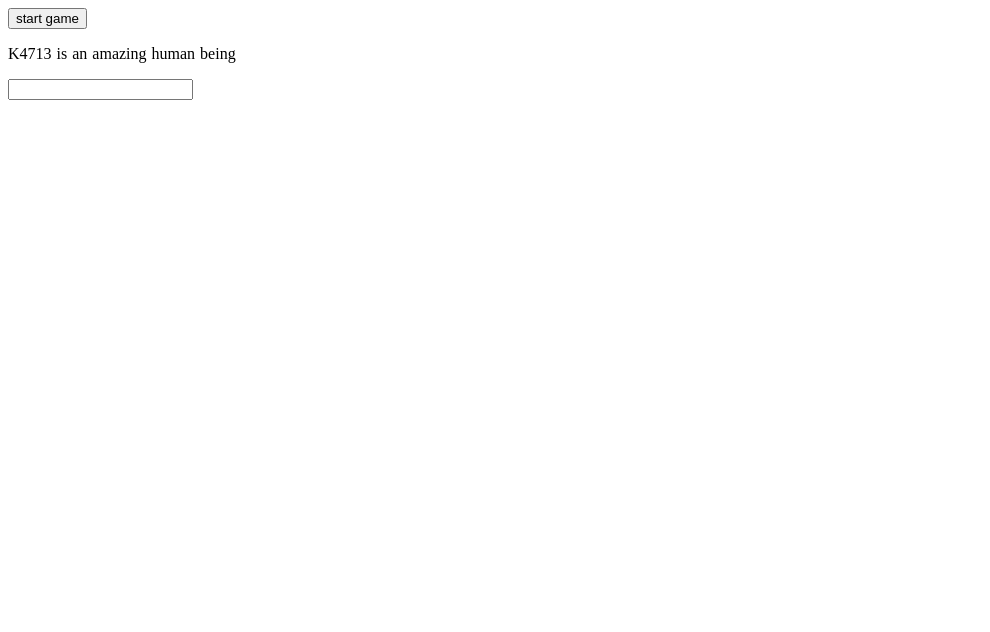
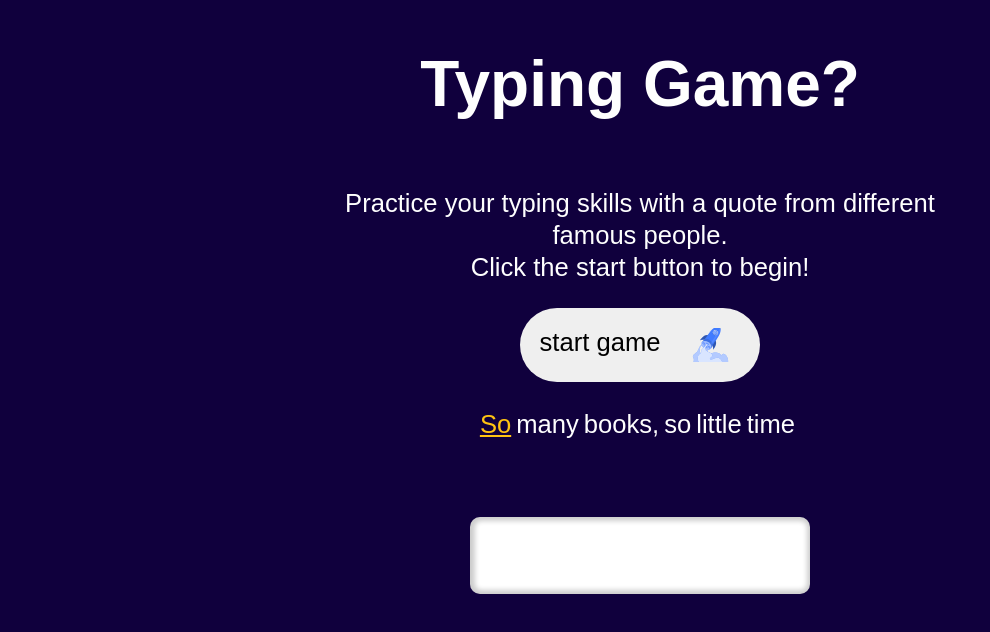
Before and after one commit to goretti16kate/typing_game, a plain HTML site: page index.html in a window 1280 px wide. Both pictures are taken after a click on the button "start game". Shown: the whole page, without its empty margins (0-990 px from the left). Drawn offline with Linux system fonts and the light colour scheme.

Commit message:
after class 2 of the game

```diff
--- a/index.html
+++ b/index.html
@@ -9,8 +9,17 @@
     <script src="./script.js" defer></script>
 </head>
 <body>
-    <button type="button" id="start" class="button">start game</button>
-    <p id="quote"></p>
-    <input type="text" id="typed-value">
+    <main>
+        <h1>Typing Game?</h1>
+        <p>Practice your typing skills with a quote from
+            different famous people. <br> Click the start button to begin!
+        </p>
+        <button type="button" id="start" class="button">
+            start game <i class="rocket"></i>
+        </button>
+        <p id="quote"></p>
+        <p id="message"></p>
+        <input type="text" id="typed-value">
+    </main>
 </body>
 </html>
--- a/script.js
+++ b/script.js
@@ -1,32 +1,46 @@
 const quote = document.getElementById('quote');
 const input = document.getElementById('typed-value');
 const start = document.getElementById('start');
+const message = document.getElementById('message');
+const quotes = [
+   'Be yourself; everyone else is already taken.',
+   'Im selfish, impatient and a little insecure. I make mistakes, I am out of control and at times hard to handle. But if you cant handle me at my worst, then you sure as hell dont deserve me at my best.',
+   'Two things are infinite: the universe and human stupidity; and I am not sure about the universe.',
+   'So many books, so little time',
+   'A room without books is like a body without a soul.',
+   'Be who you are and say what you feel, because those who mind do not matter, and those who matter do not mind.'
+]
 
 let wordQueue;
 let highlightPosition;
+let startTime;
 
 function startGame() {
    console.log("Game started!");
+   // get random quote index and set it
+   const quoteIndex = Math.floor(Math.random() * quotes.length);
+   const quoteText = quotes[quoteIndex];
 
-   let quoteText = "K4713 is an amazing human being";
    wordQueue = quoteText.split(' ');
    quote.innerHTML = wordQueue.map(word => (`<span>${word}</span>`)).join('');
 
    highlightPosition = 0;
    quote.childNodes[highlightPosition].className = 'highlight';
+   startTime = new Date().getTime();
+   console.log(startTime)
 
-   // quote.childNodes[highlightPosition].className = "";
-   // highlightPosition++;
-   // quote.childNodes[highlightPosition].className = 'highlight';
-   // // wordQueue = "Katie";
-   // quote.innerHTML = `<span>${wordQueue}</span>`;
+   document.body.className = "";
+   start.className = "started";
+   message.innerHTML = "";
+   setTimeout(() => {start.className ="button";}, 2000)
+
 }
 start.addEventListener('click', startGame);
 
 function checkInput() {
    // debugger;
    //  console.log("Checking", input.value);
-    const currentWord = wordQueue[0];
+    const currentWord = wordQueue[0].replaceAll(".", "").replaceAll(",", "");
     const typedValue = input.value.trim();
     if (currentWord !== typedValue){
       input.className = currentWord.startsWith(typedValue) ? "" : "error";
@@ -36,9 +50,21 @@ function checkInput() {
     input.value = ""; //empty textbox
 
     quote.childNodes[highlightPosition].className = "";
+    if (wordQueue.length === 0) {
+      gameOver();
+      return;
+    }
     highlightPosition++;
     quote.childNodes[highlightPosition].className = 'highlight';
 
  }
 
 input.addEventListener('input', checkInput);
+
+function gameOver(){
+   console.log("Game over");
+   const elapsedTime = new Date().getTime() - startTime;
+   document.body.className = "winner";
+   message.innerHTML = `<span class="congrats">Congratulations!</span><br>
+   <p class="time">You finished in ${elapsedTime / 1000} seconds </p>`;
+}
--- a/style.css
+++ b/style.css
@@ -1,8 +1,144 @@
-.error{
+.error {
     background-color: pink;
 }
+
 span::after {
     content: "";
     display: inline-block;
     width: 5px;
 }
+
+.highlight {
+    color: #ffc312;
+    text-decoration: underline;
+}
+
+.winner {
+    background-image: url(https://acegif.com/wp-content/uploads/gif/confetti-31.gif);
+}
+
+.rocket {
+    display: block;
+    width: 60px;
+    height: 34px;
+    margin-left: 20px;
+    background: url(./img/To\ the\ stars-rafiki.svg) right center no-repeat;
+    background-size: 60px;
+}
+.time {
+    color: black;
+    font-size: 17px;
+}
+
+.started {
+    /* animation: shake 0.5s; */
+    animation: zoomOutRight 0.5s;
+}
+@keyframes shake {
+    0% {
+        transform: translate(1px, 1px) rotate(0deg);
+    }
+
+    10% {
+        transform: translate(-1px, -2px) rotate(-1deg);
+    }
+
+    20% {
+        transform: translate(-3px, 0px) rotate(1deg);
+    }
+
+    30% {
+        transform: translate(3px, 2px) rotate(0deg);
+    }
+
+    40% {
+        transform: translate(1px, -1px) rotate(1deg);
+    }
+
+    50% {
+        transform: translate(-1px, 2px) rotate(-1deg);
+    }
+
+    60% {
+        transform: translate(-3px, 1px) rotate(0deg);
+    }
+
+    70% {
+        transform: translate(3px, 1px) rotate(-1deg);
+    }
+
+    80% {
+        transform: translate(-1px, -1px) rotate(1deg);
+    }
+
+    90% {
+        transform: translate(1px, 2px) rotate(0deg);
+    }
+
+    100% {
+        transform: translate(1px, -2px) rotate(-1deg);
+    }
+}
+
+@keyframes zoomOutRight {
+    100% {
+        opacity: 0;
+        transform: scale(0.1) translate(500px, 0);
+    }
+}
+
+main {
+    display: grid;
+    place-items: center;
+    max-width: 640px;
+    margin: 0 auto;
+    line-height: 2rem;
+}
+
+h1 {
+    text-align: center;
+    font-style: normal;
+    font-weight: bold;
+    font-size: 4em;
+    line-height: 105%;
+    color: #fefefe;
+}
+
+p {
+    text-align: center;
+    font-size: 1.6em;
+}
+
+body {
+    font-family: arial, helvetica, sans-serif;
+    background-color: #10003d;
+    color: #fefefe;
+}
+
+button {
+    display: flex;
+    margin: 0 auto;
+    padding: 20px;
+    border: 0;
+    border-radius: 50px;
+    font-size: 1.6em;
+    background-color: f4f4f4;
+    cursor: pointer;
+    overflow: hidden;
+}
+
+input {
+    width: 300px;
+    padding: 20px;
+    font-size: 2em;
+    border: 0;
+    border-radius: 10px;
+    box-shadow: inset 1px 0px 5px 4px rgba(0, 0, 0, 0.2);
+}
+
+.congrats {
+    text-transform: uppercase;
+    font-size: 3em;
+    font-weight: bold;
+    color: #FFC312;
+}
```
Also changed, not shown: img/To the stars-rafiki.svg (added).
